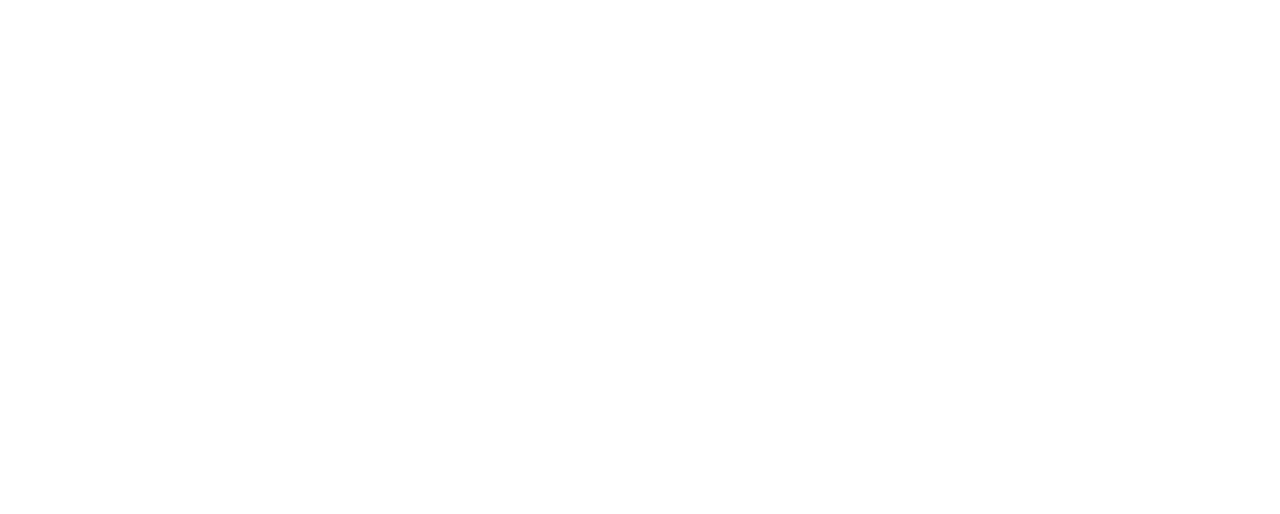
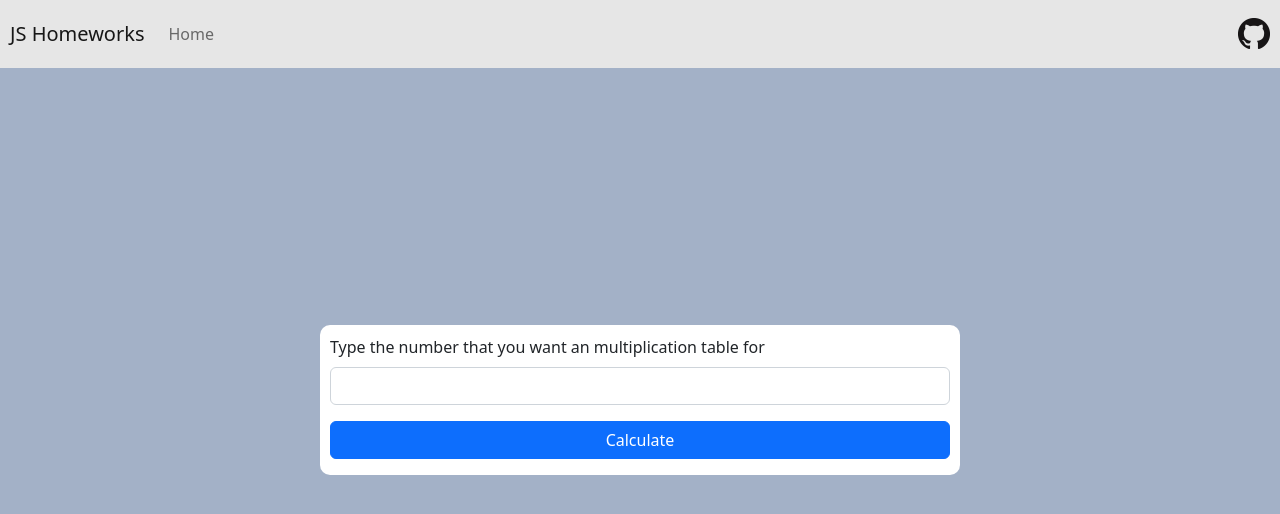
Before and after one commit to cockernutx/common-js-examples, a React (Create React App) app: page /#/MultiplicationTable in a window 1280 px wide. Before the commit this address had no page. Shown: the top 514 px of the page. Built offline with nearby package versions, Linux system fonts and the light colour scheme.

Commit message:
Finished multiplication table page  and added it to routers

```diff
--- a/src/pages/BillServiceFee/BillServiceFee.tsx
+++ b/src/pages/BillServiceFee/BillServiceFee.tsx
@@ -11,7 +11,7 @@
         setShow(true);
     }
     return (
-        <Body color="rgb(235, 190, 198)">
+        <Body color="rgb(250, 222, 200)">
             <MainDiv style={{height: "250px"}}>
                 <Form onSubmit={handleSubmit}>
                     <Form.Group className="mb-3" controlId="formBasicEmail">
--- a/src/pages/Home/Home.tsx
+++ b/src/pages/Home/Home.tsx
@@ -13,6 +13,7 @@
 import clockImage from './images/clock.webp';
 import averageImage from './images/average.webp';
 import tipsImage from './images/tips.webp';
+import multiplicationImage from './images/multiplication.webp';
 
 
 function Home() {
@@ -24,6 +25,8 @@
         <StyledCardHolder><HomeworkCard title="Calculator" text="A simple calculator" image={calculatorImage} link="Calculator"></HomeworkCard></StyledCardHolder>
         <StyledCardHolder><HomeworkCard title="Travel time calculator" text="Convert how long your trip will last from days to hours!" image={airplaneImage} link="DaysToHours/"></HomeworkCard></StyledCardHolder>
         <StyledCardHolder><HomeworkCard title="Average calculator" text="Calculate the average between two numbers!" image={averageImage} link="AverageCalculator"></HomeworkCard></StyledCardHolder>
+        <StyledCardHolder><HomeworkCard title="Multiplication Table" text="Calculate the average between two numbers!" image={multiplicationImage} link="MultiplicationTable/"></HomeworkCard></StyledCardHolder>
+
 
 
 
--- /dev/null
+++ b/src/pages/MultiplicationTable/MultiplicationTable.tsx
@@ -0,0 +1,52 @@
+import React, { useState } from 'react';
+import { Button, Form, Modal, Toast } from 'react-bootstrap';
+import { Body, MainDiv, StyledToast } from '../../components/Common/Common.styled';
+
+function MultiplicationTable() {
+    const [show, setShow] = useState<boolean>(false);
+    const [firstNum, setFirstNum] = useState<string>("0");
+    const [res, setRes] = useState<string[]>([]);
+
+
+    const handleSubmit = () => {
+        let rows: string[] = [];
+        for (let i = 0; i <= 10; i++) {
+            rows.push(`${firstNum}*${i}=${parseInt(firstNum) * i}`);
+        }
+        setShow(true);
+        setRes(rows);
+    }
+
+    const handleClose = () => {
+        setShow(false);
+    }
+
+    return (
+        <Body color="rgb(163, 177, 199)">
+            <MainDiv style={{ height: "150px" }}>
+                <Form onSubmit={handleSubmit}>
+                    <Form.Group className="mb-3" controlId="formBasicEmail">
+                        <Form.Label>Type the number that you want an multiplication table for</Form.Label>
+                        <Form.Control required={true} type="number" onChange={(e) => { setShow(false); setFirstNum(e.target.value) }} />
+                    </Form.Group>
+
+                    <Button style={{ width: "100%" }} variant="primary" type="submit">
+                        Calculate
+                    </Button>
+                </Form>
+
+
+            </MainDiv>
+            <Modal show={show} onHide={handleClose}>
+                <Modal.Header closeButton>
+                    <Modal.Title>Modal heading</Modal.Title>
+                </Modal.Header>
+                <Modal.Body>
+                    {res.map((a) => <>{a}<br></br></>)}
+                </Modal.Body>
+            </Modal>
+        </Body>
+    )
+}
+
+export default MultiplicationTable;
--- a/src/routes/Routes.tsx
+++ b/src/routes/Routes.tsx
@@ -10,6 +10,7 @@
 import TimeLived from "../pages/TimeLived/TimeLived";
 import AverageCalculator from "../pages/AverageCalculator/AverageCalculator";
 import BillServiceFee from "../pages/BillServiceFee/BillServiceFee";
+import MultiplicationTable from "../pages/MultiplicationTable/MultiplicationTable";
 
 function ApplicationRoutes() {
 
@@ -31,6 +32,7 @@
             <Route path="TimeLived/" element={routeElement(<TimeLived></TimeLived>)}></Route>
             <Route path="AverageCalculator/" element={routeElement(<AverageCalculator></AverageCalculator>)}></Route>
             <Route path="BillServiceFee/" element={routeElement(<BillServiceFee></BillServiceFee>)}></Route>
+            <Route path="MultiplicationTable/" element={routeElement(<MultiplicationTable></MultiplicationTable>)}></Route>
           </Routes>
         </HashRouter>
       );
```
Also changed, not shown: src/pages/Home/images/multiplication.webp (added).
